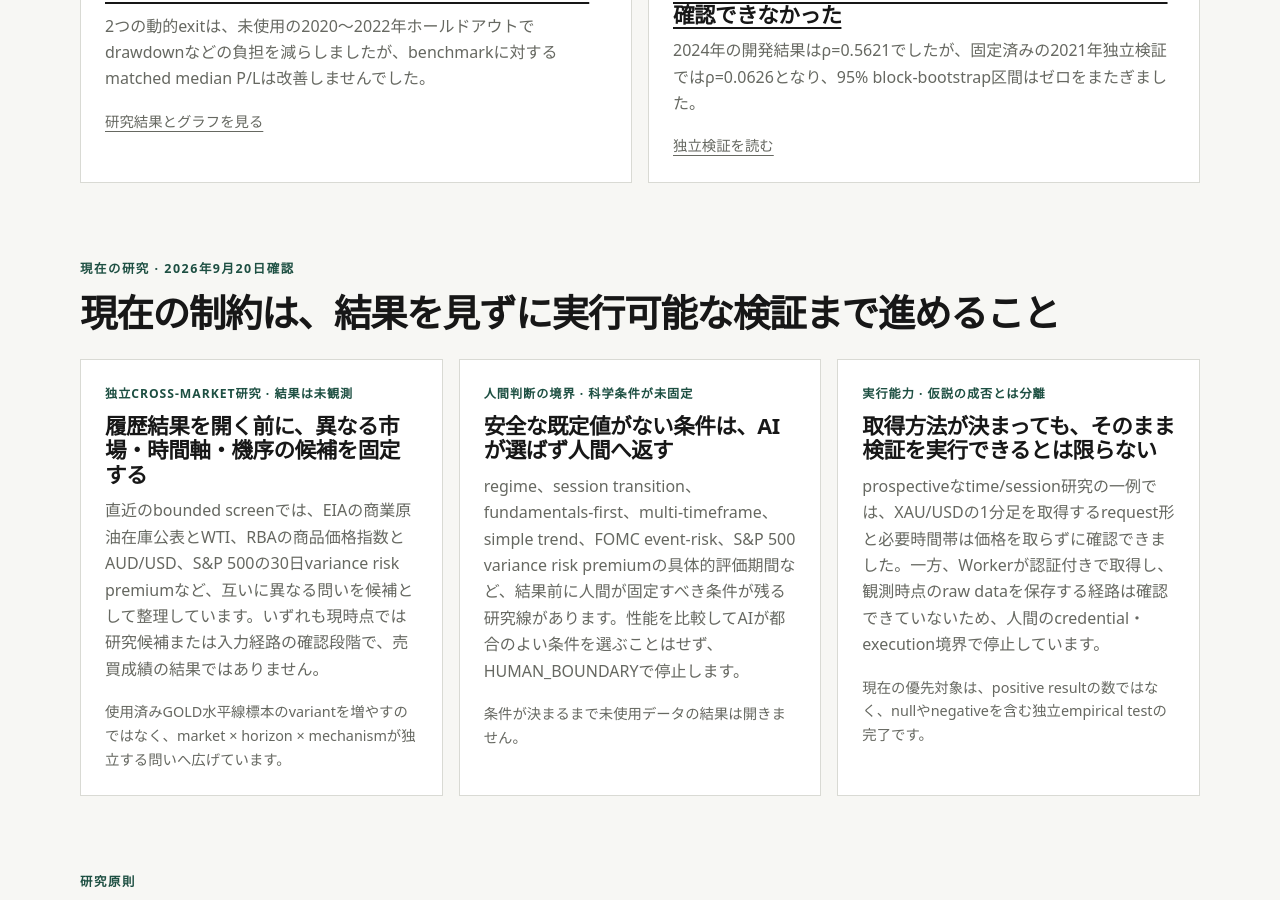
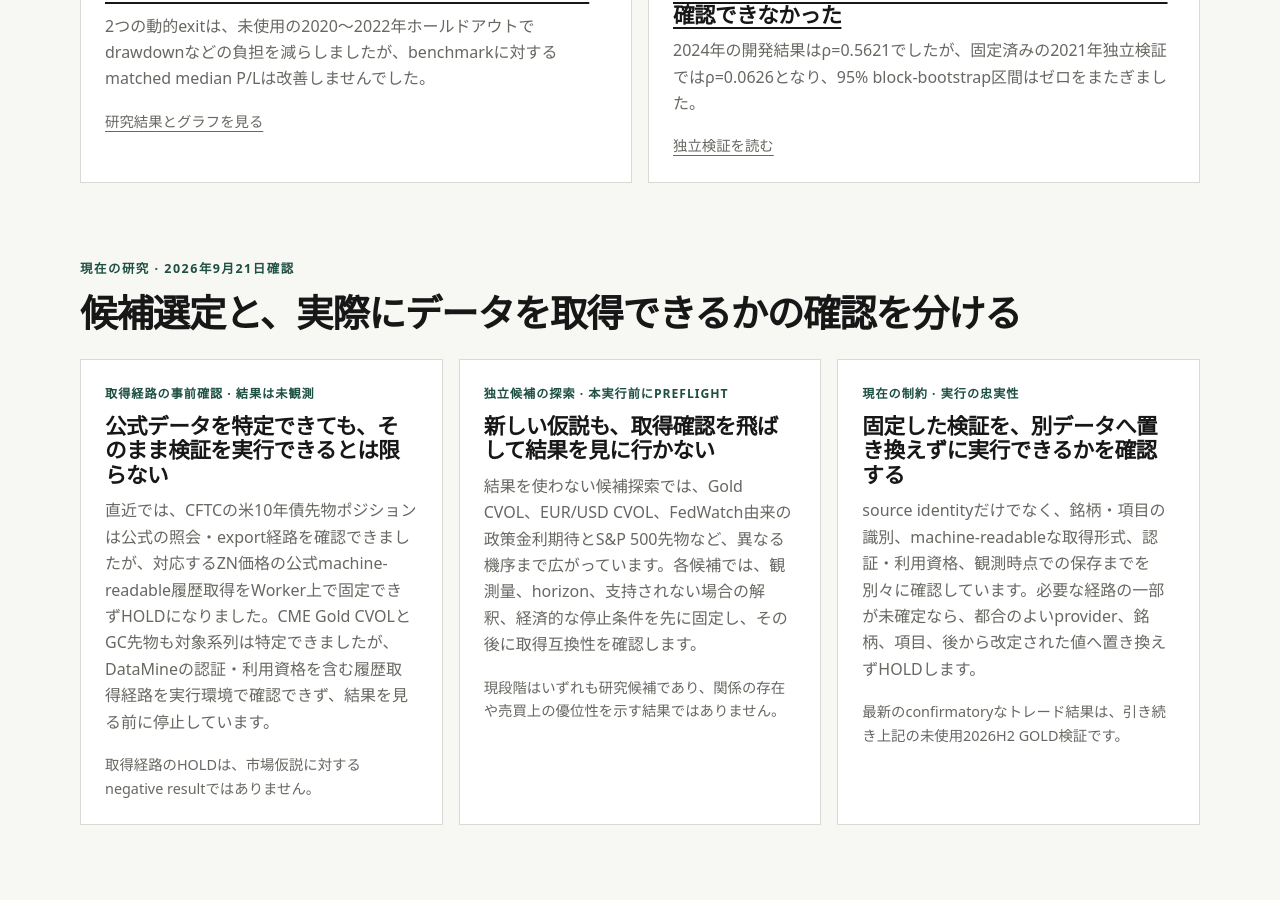
Before and after one commit to Josh-Temple/studio-lab-research, a Jekyll site: the page built from ja/trading.md, in a window 1280 px wide and 900 px high, scrolled down 1406 px. Built offline with Jekyll 4.4.1, drawn with Linux system fonts in a browser that asks for light colours.

Commit message:
9月21日のトレード研究状況を反映

```diff
--- a/ja/trading.md
+++ b/ja/trading.md
@@ -2,7 +2,7 @@
 title: トレード
 lang: ja
 permalink: /ja/trading/
-updated: "2026-09-20"
+updated: "2026-09-21"
 description: Studio Labのレビュー済みトレード研究。開発テスト、ホールドアウト、未使用データ検証、execution-aware検証、prospective protocol、negative resultを含みます。
 ---
 
@@ -47,25 +47,25 @@ description: Studio Labのレビュー済みトレード研究。開発テスト
 </section>
 
 <section class="section">
-  <div class="section-heading"><div><p class="eyebrow">現在の研究 · 2026年9月20日確認</p><h2>現在の制約は、結果を見ずに実行可能な検証まで進めること</h2></div></div>
+  <div class="section-heading"><div><p class="eyebrow">現在の研究 · 2026年9月21日確認</p><h2>候補選定と、実際にデータを取得できるかの確認を分ける</h2></div></div>
   <div class="feature-grid">
     <article class="feature-card">
-      <p class="feature-meta">独立cross-market研究 · 結果は未観測</p>
-      <h3>履歴結果を開く前に、異なる市場・時間軸・機序の候補を固定する</h3>
-      <p>直近のbounded screenでは、EIAの商業原油在庫公表とWTI、RBAの商品価格指数とAUD/USD、S&amp;P 500の30日variance risk premiumなど、互いに異なる問いを候補として整理しています。いずれも現時点では研究候補または入力経路の確認段階で、売買成績の結果ではありません。</p>
-      <p class="card-links">使用済みGOLD水平線標本のvariantを増やすのではなく、market × horizon × mechanismが独立する問いへ広げています。</p>
+      <p class="feature-meta">取得経路の事前確認 · 結果は未観測</p>
+      <h3>公式データを特定できても、そのまま検証を実行できるとは限らない</h3>
+      <p>直近では、CFTCの米10年債先物ポジションは公式の照会・export経路を確認できましたが、対応するZN価格の公式machine-readable履歴取得をWorker上で固定できずHOLDになりました。CME Gold CVOLとGC先物も対象系列は特定できましたが、DataMineの認証・利用資格を含む履歴取得経路を実行環境で確認できず、結果を見る前に停止しています。</p>
+      <p class="card-links">取得経路のHOLDは、市場仮説に対するnegative resultではありません。</p>
     </article>
     <article class="feature-card">
-      <p class="feature-meta">人間判断の境界 · 科学条件が未固定</p>
-      <h3>安全な既定値がない条件は、AIが選ばず人間へ返す</h3>
-      <p>regime、session transition、fundamentals-first、multi-timeframe、simple trend、FOMC event-risk、S&amp;P 500 variance risk premiumの具体的評価期間など、結果前に人間が固定すべき条件が残る研究線があります。性能を比較してAIが都合のよい条件を選ぶことはせず、HUMAN_BOUNDARYで停止します。</p>
-      <p class="card-links">条件が決まるまで未使用データの結果は開きません。</p>
+      <p class="feature-meta">独立候補の探索 · 本実行前にpreflight</p>
+      <h3>新しい仮説も、取得確認を飛ばして結果を見に行かない</h3>
+      <p>結果を使わない候補探索では、Gold CVOL、EUR/USD CVOL、FedWatch由来の政策金利期待とS&amp;P 500先物など、異なる機序まで広がっています。各候補では、観測量、horizon、支持されない場合の解釈、経済的な停止条件を先に固定し、その後に取得互換性を確認します。</p>
+      <p class="card-links">現段階はいずれも研究候補であり、関係の存在や売買上の優位性を示す結果ではありません。</p>
     </article>
     <article class="feature-card">
-      <p class="feature-meta">実行能力 · 仮説の成否とは分離</p>
-      <h3>取得方法が決まっても、そのまま検証を実行できるとは限らない</h3>
-      <p>prospectiveなtime/session研究の一例では、XAU/USDの1分足を取得するrequest形と必要時間帯は価格を取らずに確認できました。一方、Workerが認証付きで取得し、観測時点のraw dataを保存する経路は確認できていないため、人間のcredential・execution境界で停止しています。</p>
-      <p class="card-links">現在の優先対象は、positive resultの数ではなく、nullやnegativeを含む独立empirical testの完了です。</p>
+      <p class="feature-meta">現在の制約 · 実行の忠実性</p>
+      <h3>固定した検証を、別データへ置き換えずに実行できるかを確認する</h3>
+      <p>source identityだけでなく、銘柄・項目の識別、machine-readableな取得形式、認証・利用資格、観測時点での保存までを別々に確認しています。必要な経路の一部が未確定なら、都合のよいprovider、銘柄、項目、後から改定された値へ置き換えずHOLDします。</p>
+      <p class="card-links">最新のconfirmatoryなトレード結果は、引き続き上記の未使用2026H2 GOLD検証です。</p>
     </article>
   </div>
 </section>
```
